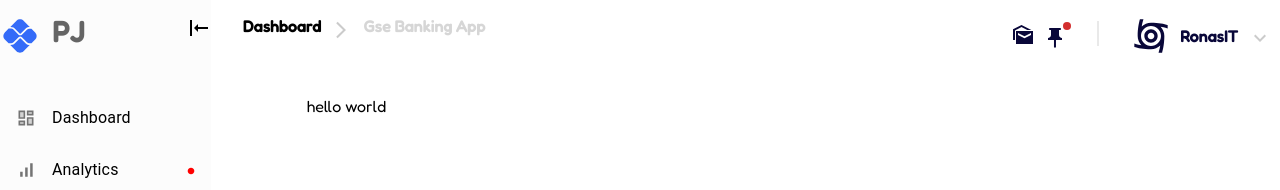
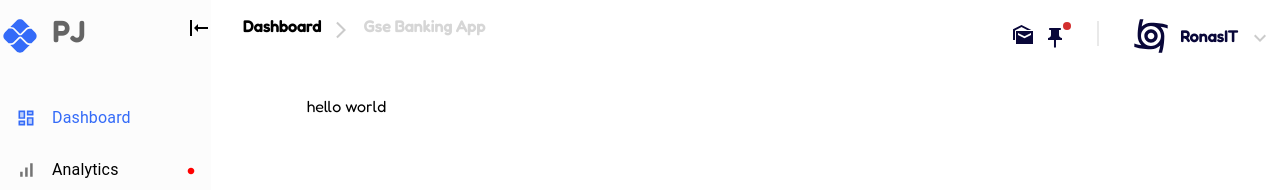
Before and after one commit to gloriaconcepto/sample-task-board, a React (Create React App) app: page / in a window 1280 px wide. Shown: the top 190 px of the page. Built offline with nearby package versions, Linux system fonts and the light colour scheme.

Commit message:
click link and activate it

```diff
--- a/src/components/layout/Sidebar.js
+++ b/src/components/layout/Sidebar.js
@@ -12,12 +12,13 @@ import { sidebarMenus } from "../../utilities/constants";
 import { sideBarTitleContext } from "./index";
 //    transform: rotate(270deg);
 const Sidebar = memo((props) => {
-    const  {setBarTitle} = useContext(sideBarTitleContext);
+    const { setBarTitle } = useContext(sideBarTitleContext);
     const [pushPosition, setPushPosition] = useState(70);
+    const [key, setKey] = useState(1);
     useEffect(() => {}, []);
     const menusClick = (sideBarName, key) => {
-        console.log({ sideBarName, key });
         setBarTitle(sideBarName);
+        setKey(key);
     };
     return (
         <React.Fragment>
@@ -37,10 +38,10 @@ const Sidebar = memo((props) => {
 
                 <MenuList>
                     {sidebarMenus.map((value) => (
-                        <MenuItem key={value.id} sx={{ marginBottom: "1rem" }} onClick={() => menusClick(value.name, value.id)}>
+                        <MenuItem key={value.id} sx={{ marginBottom: "1rem", color: key === value.id ? "#346BF8" : null }} onClick={() => menusClick(value.name, value.id)}>
                             {value.name === "Analytics" ? (
                                 <>
-                                    <ListItemIcon>{value.icon}</ListItemIcon>
+                                    <ListItemIcon sx={{ color: key === value.id ? "#346BF8" : null }}>{value.icon}</ListItemIcon>
                                     <ListItemText>
                                         {" "}
                                         {value.name} <CircleIcon sx={{ color: "red", fontSize: 8, marginLeft: "4rem" }} />
@@ -48,7 +49,7 @@ const Sidebar = memo((props) => {
                                 </>
                             ) : (
                                 <>
-                                    <ListItemIcon>{value.icon}</ListItemIcon>
+                                    <ListItemIcon sx={{ color: key === value.id ? "#346BF8" : null }}>{value.icon}</ListItemIcon>
                                     <ListItemText> {value.name}</ListItemText>
                                 </>
                             )}
```
